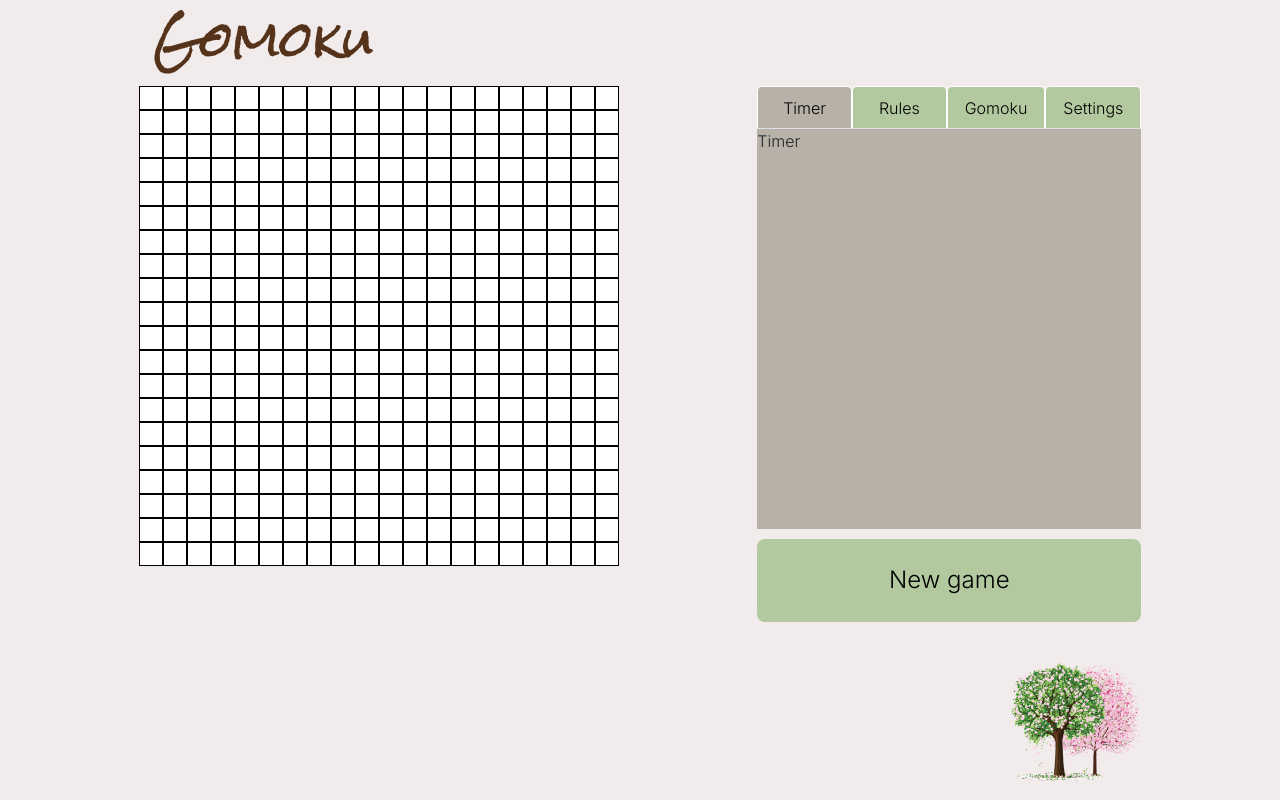
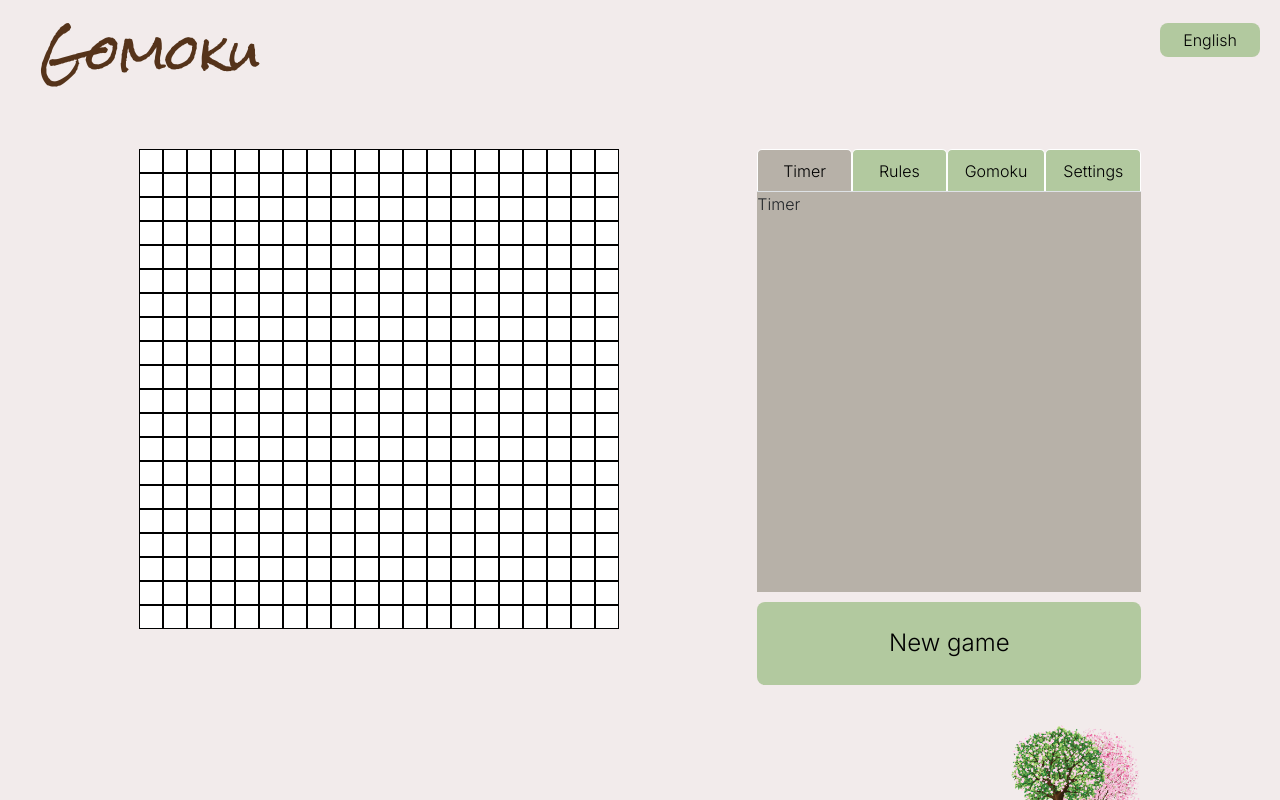
Before and after one commit to Jennygl/Gomoku, a React (Create React App) app in the folder client/: page / in a window 1280 px wide. Built offline with nearby package versions, Linux system fonts and the light colour scheme.

Commit message:
Language switch right corner/inter font

```diff
--- a/client/src/components/language/LanguageSwitch.js
+++ b/client/src/components/language/LanguageSwitch.js
@@ -20,4 +20,5 @@ border-radius: 8px;
 border: none;
 padding: 5px;
 width: 100px;
+font-family: 'Inter', sans-serif;
 `
--- a/client/src/pages/boardGame.js
+++ b/client/src/pages/boardGame.js
@@ -34,9 +34,18 @@ const BoardGame = () => {
     return (
         <div>
             <Body>
-                <div className="board-title-container">
+                {/* <div className="board-title-container">
                     <GomokuTitle />
                 </div>
+                <LanguageSwitch/> */}
+                <Header>
+                    <GomokuTitleContainer>
+                        <GomokuTitle />
+                    </GomokuTitleContainer>
+                    <LanguageSwitchContainer>
+                        <LanguageSwitch />
+                    </LanguageSwitchContainer>
+                </Header>
                 <div className="board-container">
                     {' '}
                     <BoardComp board={board} onClick={handleBoxClick} />
@@ -93,3 +102,37 @@ const Body = styled.div`
         }
     }
 `
+const Header = styled.div`
+    display: flex;
+    justify-content: space-between;
+    align-items: flex-start;
+    padding: 10px 20px;
+    margin: 3px 0px 50px 20px;
+
+    @media (max-width: 992px) {
+        flex-direction: column;
+        text-align: center;
+        align-items: center;
+        margin-top: 10px;
+        margin-bottom: 10px;
+    }
+`;
+
+const GomokuTitleContainer = styled.div`
+    @media (max-width: 992px) {
+        margin-bottom: 10px;
+    }
+
+    @media (min-width: 993px) {
+        margin-top: 10px;
+        position: relative;
+    }
+`;
+
+const LanguageSwitchContainer = styled.div`
+margin-top: 10px;
+
+    @media (max-width: 992px) {
+        margin-top: 5px;
+    }
+`;
```
